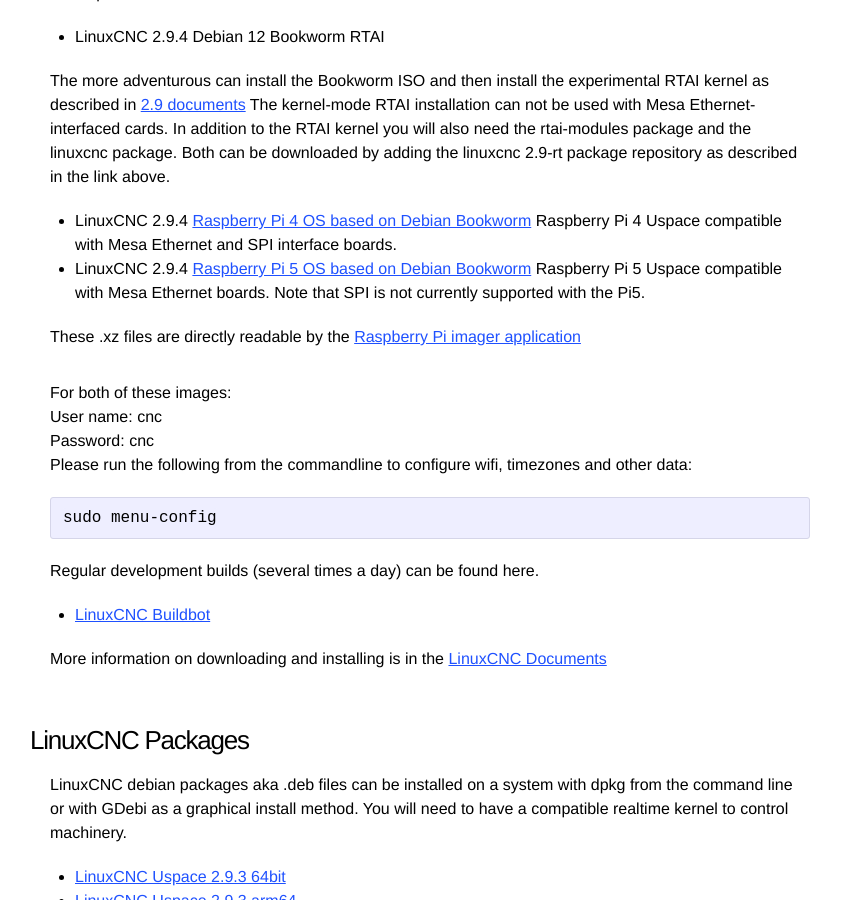
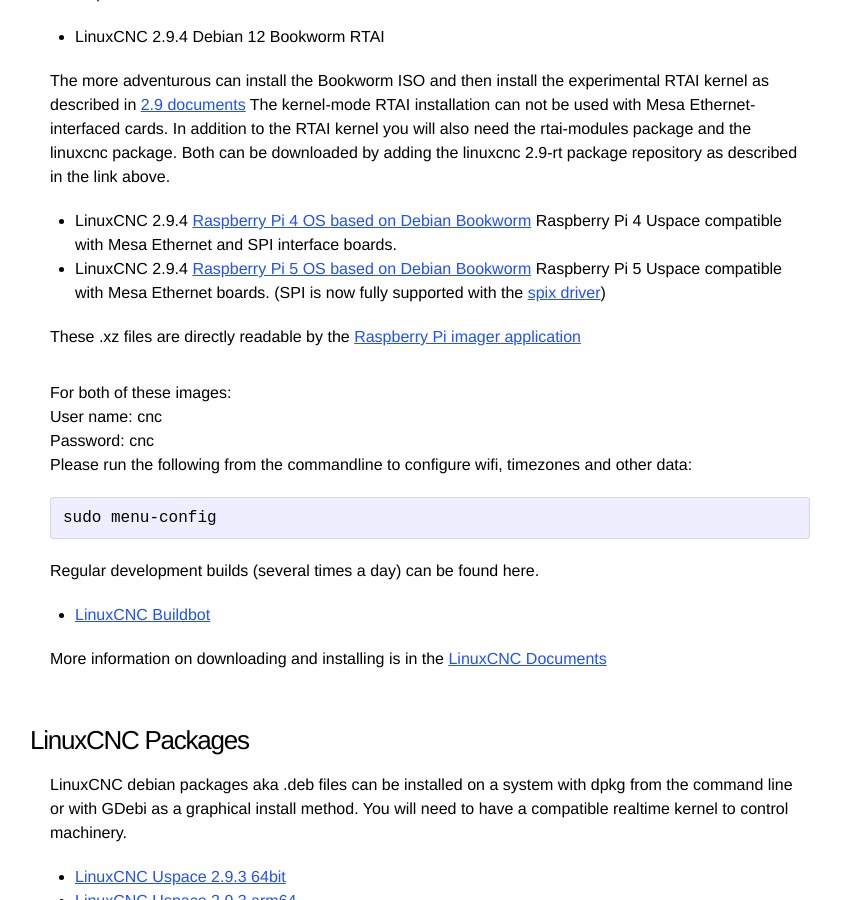
Before and after one commit to LinuxCNC/wlo, a Jekyll site: the page built from downloads/index.md, in a window 1280 px wide and 900 px high, scrolled down 1172 px. Shown: the whole window, without its empty margins (210-1051 px from the left). Built offline with Jekyll 4.4.1, drawn with Linux system fonts in a browser that asks for light colours.

Commit message:
Downloads: Update status of SPI with the Pi5 image.

```diff
--- a/downloads/index.md
+++ b/downloads/index.md
@@ -68,7 +68,7 @@
 * LinuxCNC 2.9.4 [Raspberry Pi 4 OS based on Debian Bookworm](https://www.linuxcnc.org/iso/rpi-4-debian-bookworm-6.12.11-arm64-ext4-2025-01-27-0404.img.xz)
 Raspberry Pi 4 Uspace compatible with Mesa Ethernet and SPI interface boards.
 * LinuxCNC 2.9.4 [Raspberry Pi 5 OS based on Debian Bookworm](https://www.linuxcnc.org/iso/rpi-5-debian-bookworm-6.12.11-arm64-ext4-2025-01-27-0140.img.xz)
-Raspberry Pi 5 Uspace compatible with Mesa Ethernet boards. Note that SPI is not currently supported with the Pi5.
+Raspberry Pi 5 Uspace compatible with Mesa Ethernet boards. (SPI is now fully supported with the [spix driver](https://linuxcnc.org/docs/stable/html/man/man9/hm2_spix.9.html))
 
 These .xz files are directly readable by the [Raspberry Pi imager application](https://www.raspberrypi.com/software/)
 
```
